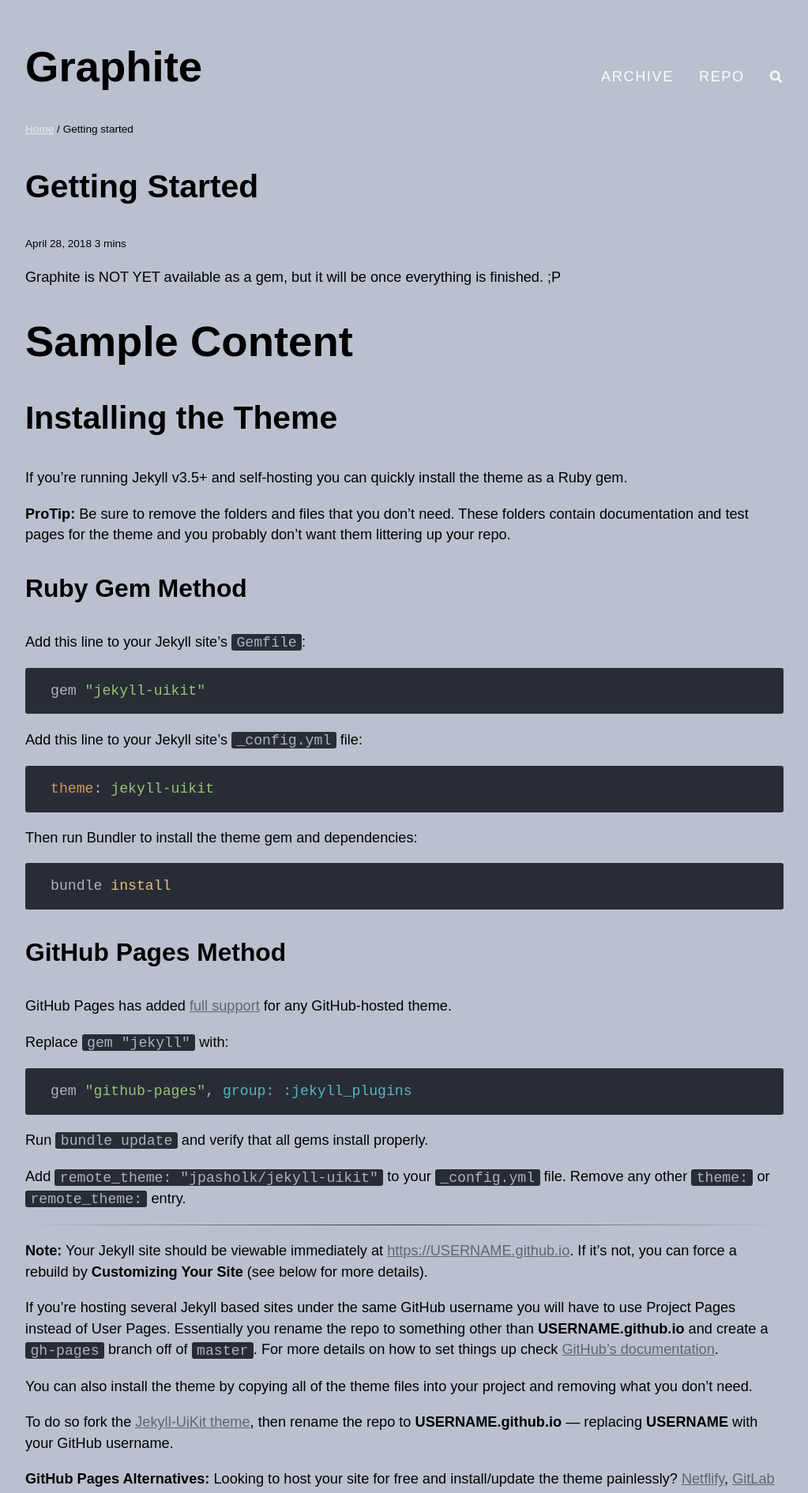
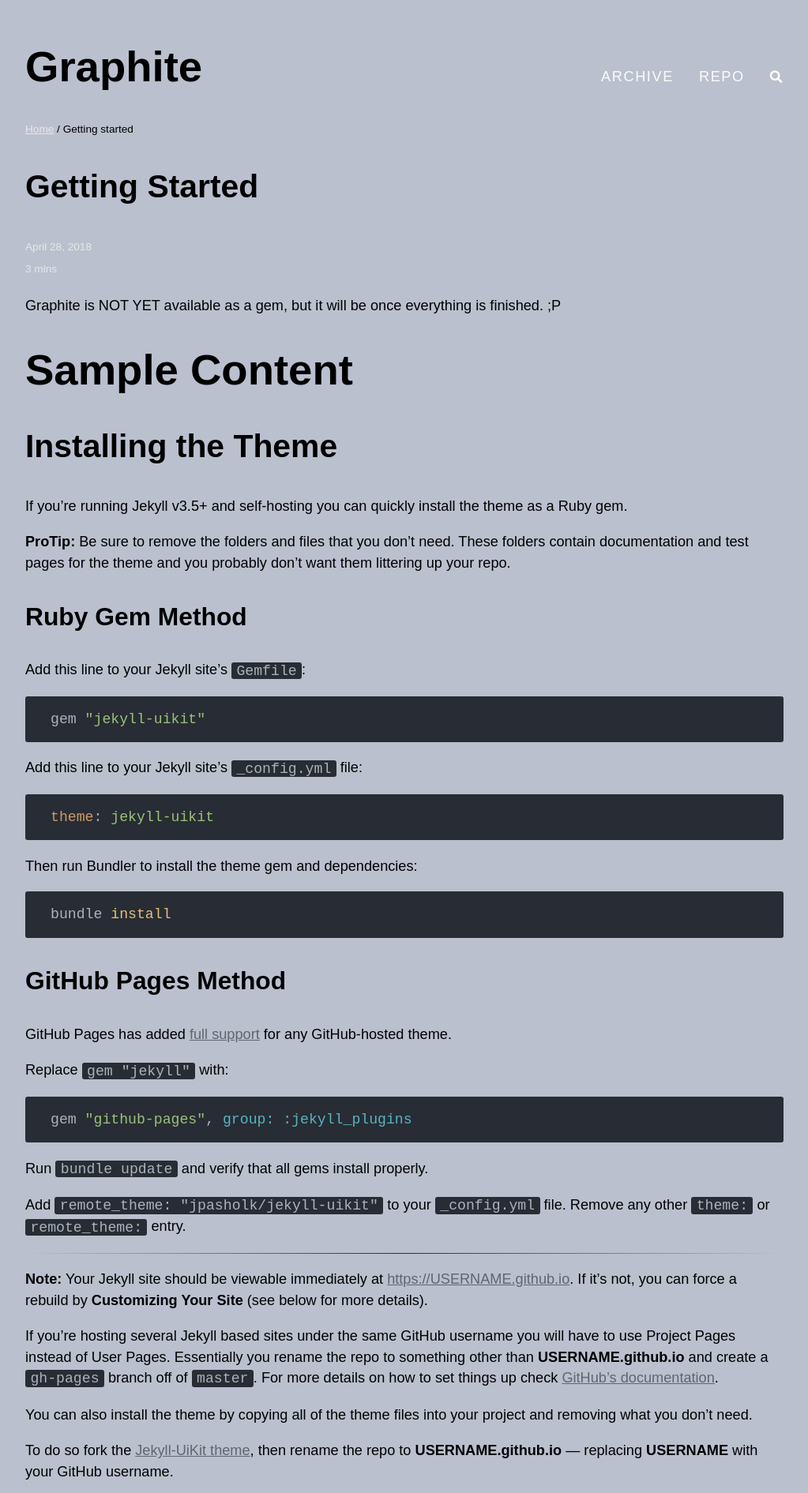
Before and after one commit to jpasholk/graphite, a Jekyll site: the page built from _posts/2018-04-28-getting-started.markdown, in a window 1280 px wide. Shown: the top 1891 px of the page at 79% size, without its empty margins (128-1151 px from the left). Built offline with Jekyll 4.4.1, drawn with Linux system fonts in a browser that asks for light colours; nearby versions of some CDN libraries; some web fonts are replaced.

Commit message:
Adds the right class to style the date

```diff
--- a/_layouts/post.html
+++ b/_layouts/post.html
@@ -5,7 +5,7 @@
 
 <h2 class="title">{{ page.title }}</h2>
 
-<p class="author">
+<p class="post-meta">
   <span class="date">{{ page.date | date: "%B %d, %Y" }}</span>
   {% include reading-time-post.html %}
 </p>
```
